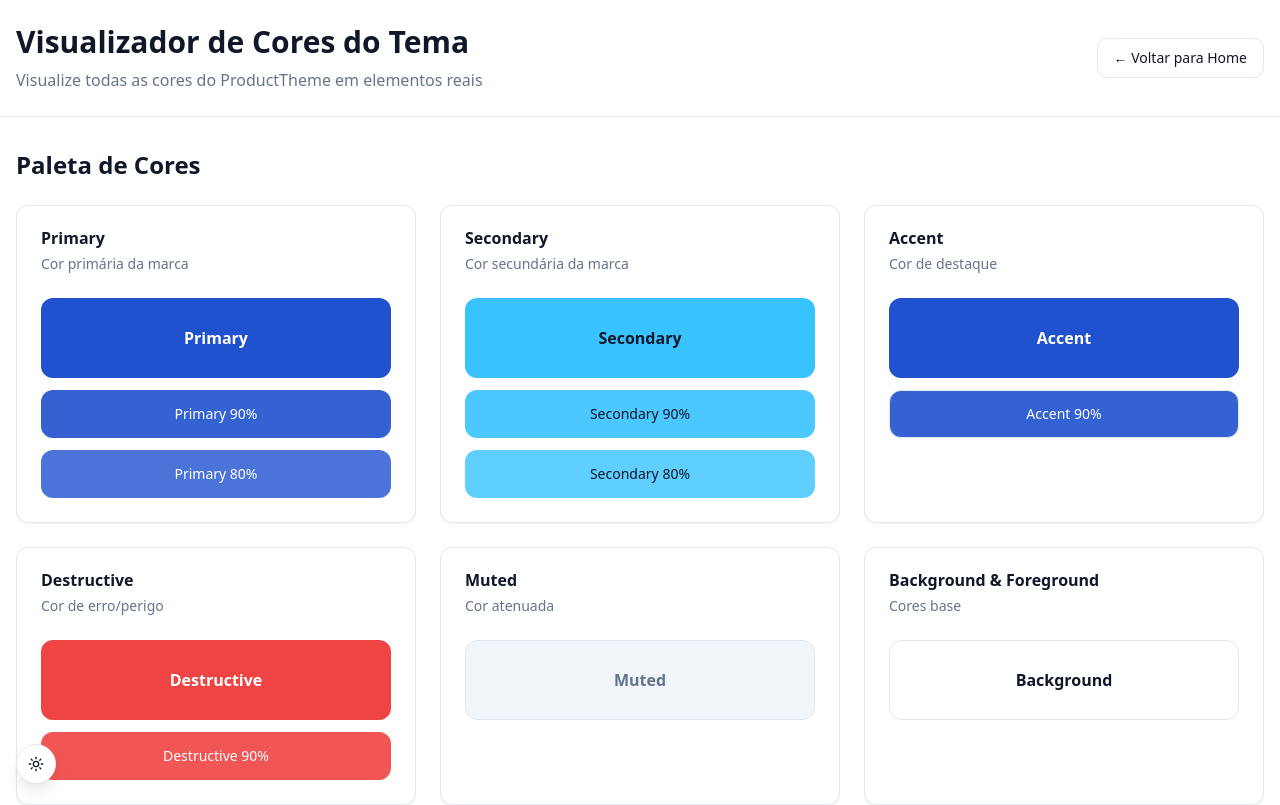
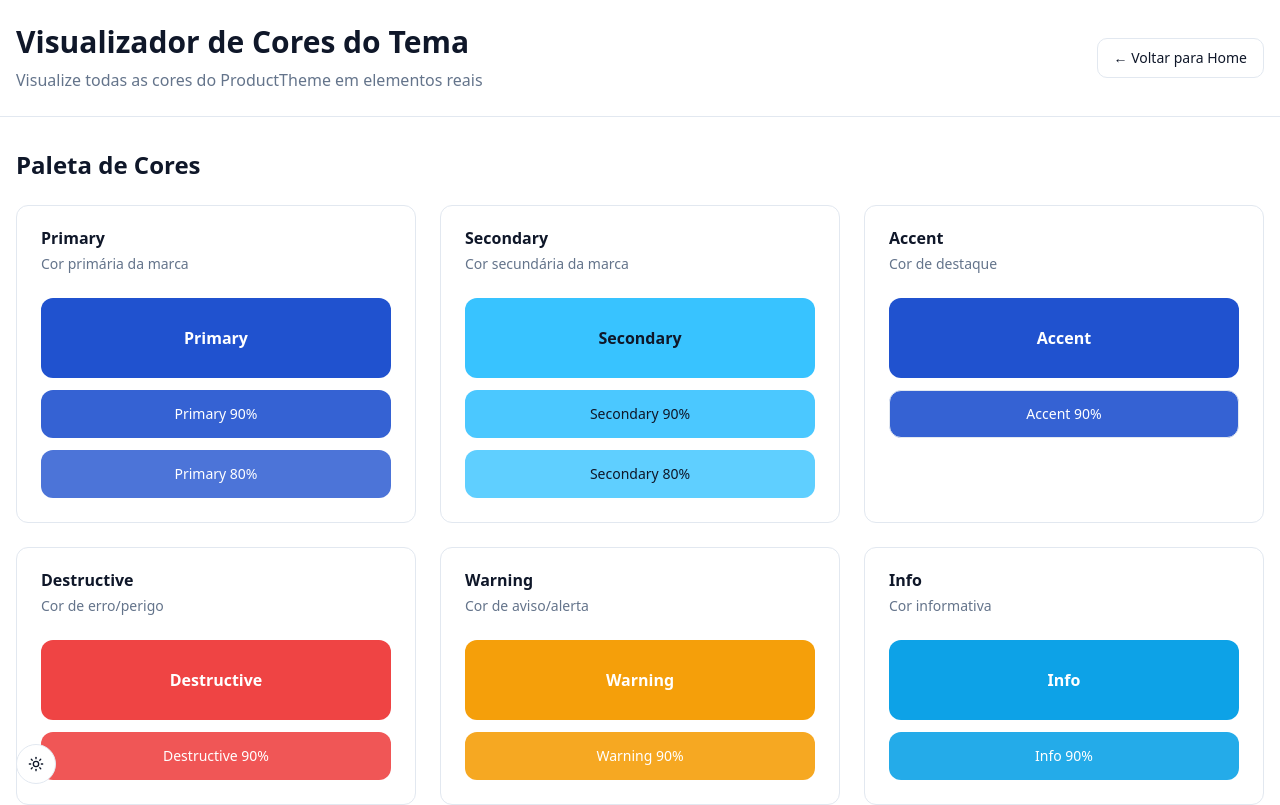
Before and after one commit to danilocanalle/nextjs-tailwind-sass-with-products-boilerplate, a Next.js app: page /theme-colors in a window 1280 px wide. Shown: the top 805 px of the page. Built offline with nearby package versions, Linux system fonts and the light colour scheme; no server answers.

Commit message:
feat: add warning, info, and success color utilities and update theme configuration

```diff
--- a/src/app/api/user/route.ts
+++ b/src/app/api/user/route.ts
@@ -44,6 +44,12 @@ const mockUser = {
       ring: "0 84% 50%",
       destructive: "0 84% 60%",
       destructiveForeground: "0 0% 100%",
+      success: "142 76% 36%",
+      successForeground: "0 0% 100%",
+      warning: "38 92% 50%",
+      warningForeground: "0 0% 100%",
+      info: "199 89% 48%",
+      infoForeground: "0 0% 100%",
       gradientPrimary:
         "linear-gradient(135deg, hsl(0 84% 50%), hsl(15 90% 55%))",
       gradientHero:
@@ -71,6 +77,12 @@ const mockUser = {
       ring: "0 84% 60%",
       destructive: "0 62% 50%",
       destructiveForeground: "0 0% 100%",
+      success: "142 76% 46%",
+      successForeground: "0 0% 100%",
+      warning: "38 92% 60%",
+      warningForeground: "0 0% 100%",
+      info: "199 89% 58%",
+      infoForeground: "0 0% 100%",
       gradientPrimary:
         "linear-gradient(135deg, hsl(0 84% 60%), hsl(15 90% 60%))",
       gradientHero:
--- a/src/app/globals.css
+++ b/src/app/globals.css
@@ -31,6 +31,15 @@
 
   --color-destructive: hsl(var(--destructive));
   --color-destructive-foreground: hsl(var(--destructive-foreground));
+
+  --color-warning: hsl(var(--warning));
+  --color-warning-foreground: hsl(var(--warning-foreground));
+
+  --color-info: hsl(var(--info));
+  --color-info-foreground: hsl(var(--info-foreground));
+
+  --color-success: hsl(var(--success));
+  --color-success-foreground: hsl(var(--success-foreground));
 
   --color-muted: hsl(var(--muted));
   --color-muted-foreground: hsl(var(--muted-foreground));
@@ -103,119 +112,9 @@
   }
 }
 
-/* Definition of the design system. All colors, gradients, fonts, etc should be defined here.
-All colors MUST be HSL.
-*/
-
-@layer base {
-  :root {
-    --background: 0 0% 100%;
-    --foreground: 222.2 47% 11%;
-
-    --card: 0 0% 100%;
-    --card-foreground: 222.2 47% 11%;
-
-    --popover: 0 0% 100%;
-    --popover-foreground: 222.2 47% 11%;
-
-    --primary: 142 76% 36%;
-    --primary-foreground: 0 0% 100%;
-
-    --secondary: 210 40% 96.1%;
-    --secondary-foreground: 222.2 47% 11%;
-
-    --muted: 210 40% 96.1%;
-    --muted-foreground: 215.4 16.3% 46.9%;
-
-    --accent: 142 76% 36%;
-    --accent-foreground: 0 0% 100%;
-
-    --destructive: 0 84.2% 60.2%;
-    --destructive-foreground: 0 0% 100%;
-
-    --border: 214.3 31.8% 91.4%;
-    --input: 214.3 31.8% 91.4%;
-    --ring: 142 76% 36%;
-
-    --radius: 0.75rem;
-
-    --gradient-primary: linear-gradient(
-      135deg,
-      hsl(142 76% 36%),
-      hsl(142 76% 46%)
-    );
-    --gradient-hero: linear-gradient(180deg, hsl(0 0% 100%), hsl(142 76% 96%));
-
-    --shadow-sm: 0 1px 2px 0 hsl(0 0% 0% / 0.05);
-    --shadow-md: 0 4px 6px -1px hsl(0 0% 0% / 0.1);
-    --shadow-lg: 0 10px 15px -3px hsl(0 0% 0% / 0.1);
-    --shadow-primary: 0 10px 30px -10px hsl(142 76% 36% / 0.3);
-
-    --sidebar-background: 0 0% 98%;
-    --sidebar-foreground: 240 5.3% 26.1%;
-    --sidebar-primary: 142 76% 36%;
-    --sidebar-primary-foreground: 0 0% 100%;
-    --sidebar-accent: 240 4.8% 95.9%;
-    --sidebar-accent-foreground: 240 5.9% 10%;
-    --sidebar-border: 220 13% 91%;
-    --sidebar-ring: 142 76% 36%;
-  }
-
-  .dark {
-    --background: 222.2 47% 11%;
-    --foreground: 210 40% 98%;
-
-    --card: 217.2 32.6% 17.5%;
-    --card-foreground: 210 40% 98%;
-
-    --popover: 217.2 32.6% 17.5%;
-    --popover-foreground: 210 40% 98%;
-
-    --primary: 142 76% 46%;
-    --primary-foreground: 0 0% 100%;
-
-    --secondary: 217.2 32.6% 17.5%;
-    --secondary-foreground: 210 40% 98%;
-
-    --muted: 222.2 33% 15%;
-    --muted-foreground: 215 20.2% 65.1%;
-
-    --accent: 142 76% 46%;
-    --accent-foreground: 0 0% 100%;
-
-    --destructive: 0 62.8% 50%;
-    --destructive-foreground: 0 0% 100%;
-
-    --border: 217.2 32.6% 27.5%;
-    --input: 217.2 32.6% 27.5%;
-    --ring: 142 76% 46%;
-
-    --gradient-primary: linear-gradient(
-      135deg,
-      hsl(142 76% 36%),
-      hsl(142 76% 46%)
-    );
-    --gradient-hero: linear-gradient(
-      180deg,
-      hsl(222.2 47% 11%),
-      hsl(142 76% 16%)
-    );
-
-    --shadow-sm: 0 1px 2px 0 hsl(0 0% 0% / 0.3);
-    --shadow-md: 0 4px 6px -1px hsl(0 0% 0% / 0.3);
-    --shadow-lg: 0 10px 15px -3px hsl(0 0% 0% / 0.3);
-    --shadow-primary: 0 10px 30px -10px hsl(142 76% 46% / 0.4);
-
-    --sidebar-background: 217.2 32.6% 17.5%;
-    --sidebar-foreground: 240 4.8% 95.9%;
-    --sidebar-primary: 142 76% 46%;
-    --sidebar-primary-foreground: 0 0% 100%;
-    --sidebar-accent: 240 3.7% 15.9%;
-    --sidebar-accent-foreground: 240 4.8% 95.9%;
-    --sidebar-border: 240 3.7% 15.9%;
-    --sidebar-ring: 142 76% 46%;
-  }
-}
+/* All theme colors are injected dynamically from product configurations
+   via ProductThemeStyle and ProductThemeScript components. No manual
+   color definitions should be placed here - they come from the product config. */
 
 @layer base {
   * {
--- a/src/app/theme-colors/page.tsx
+++ b/src/app/theme-colors/page.tsx
@@ -141,6 +141,72 @@ export default function ThemeColorsPage() {
               </CardContent>
             </Card>
 
+            {/* Warning */}
+            <Card>
+              <CardHeader>
+                <CardTitle>Warning</CardTitle>
+                <CardDescription>Cor de aviso/alerta</CardDescription>
+              </CardHeader>
+              <CardContent>
+                <div className="space-y-3">
+                  <div className="h-20 rounded-lg bg-warning flex items-center justify-center">
+                    <span className="text-warning-foreground font-semibold">
+                      Warning
+                    </span>
+                  </div>
+                  <div className="h-12 rounded-lg bg-warning/90 flex items-center justify-center">
+                    <span className="text-warning-foreground text-sm">
+                      Warning 90%
+                    </span>
+                  </div>
+                </div>
+              </CardContent>
+            </Card>
+
+            {/* Info */}
+            <Card>
+              <CardHeader>
+                <CardTitle>Info</CardTitle>
+                <CardDescription>Cor informativa</CardDescription>
+              </CardHeader>
+              <CardContent>
+                <div className="space-y-3">
+                  <div className="h-20 rounded-lg bg-info flex items-center justify-center">
+                    <span className="text-info-foreground font-semibold">
+                      Info
+                    </span>
+                  </div>
+                  <div className="h-12 rounded-lg bg-info/90 flex items-center justify-center">
+                    <span className="text-info-foreground text-sm">
+                      Info 90%
+                    </span>
+                  </div>
+                </div>
+              </CardContent>
+            </Card>
+
+            {/* Success */}
+            <Card>
+              <CardHeader>
+                <CardTitle>Success</CardTitle>
+                <CardDescription>Cor de sucesso</CardDescription>
+              </CardHeader>
+              <CardContent>
+                <div className="space-y-3">
+                  <div className="h-20 rounded-lg bg-success flex items-center justify-center">
+                    <span className="text-success-foreground font-semibold">
+                      Success
+                    </span>
+                  </div>
+                  <div className="h-12 rounded-lg bg-success/90 flex items-center justify-center">
+                    <span className="text-success-foreground text-sm">
+                      Success 90%
+                    </span>
+                  </div>
+                </div>
+              </CardContent>
+            </Card>
+
             {/* Muted */}
             <Card>
               <CardHeader>
@@ -226,6 +292,17 @@ export default function ThemeColorsPage() {
                 <Badge variant="secondary">Secondary Badge</Badge>
                 <Badge variant="destructive">Destructive Badge</Badge>
                 <Badge variant="outline">Outline Badge</Badge>
+              </div>
+              <div className="flex flex-wrap gap-4 mt-4">
+                <Badge className="bg-warning text-warning-foreground">
+                  Warning Badge
+                </Badge>
+                <Badge className="bg-info text-info-foreground">
+                  Info Badge
+                </Badge>
+                <Badge className="bg-success text-success-foreground">
+                  Success Badge
+                </Badge>
               </div>
             </CardContent>
           </Card>
@@ -469,6 +546,11 @@ export default function ThemeColorsPage() {
               <p className="text-destructive">
                 text-destructive - Texto de erro/perigo
               </p>
+              <p className="text-warning">
+                text-warning - Texto de aviso/alerta
+              </p>
+              <p className="text-info">text-info - Texto informativo</p>
+              <p className="text-success">text-success - Texto de sucesso</p>
             </CardContent>
           </Card>
         </section>
--- a/src/components/product-provider.tsx
+++ b/src/components/product-provider.tsx
@@ -78,8 +78,14 @@ function _injectCSSVariablesDirect(theme: ProductTheme) {
   root.style.setProperty("--destructive", theme.destructive);
   root.style.setProperty(
     "--destructive-foreground",
-    theme.destructiveForeground
+    theme.destructiveForeground,
   );
+  root.style.setProperty("--warning", theme.warning);
+  root.style.setProperty("--warning-foreground", theme.warningForeground);
+  root.style.setProperty("--info", theme.info);
+  root.style.setProperty("--info-foreground", theme.infoForeground);
+  root.style.setProperty("--success", theme.success);
+  root.style.setProperty("--success-foreground", theme.successForeground);
 
   // Gradients
   root.style.setProperty("--gradient-primary", theme.gradientPrimary);
@@ -117,7 +123,7 @@ export function ProductProvider({ children }: ProductProviderProps) {
       product: config,
       theme: currentTheme,
     }),
-    [currentTheme]
+    [currentTheme],
   );
 
   return (
--- a/src/components/product-theme-script.tsx
+++ b/src/components/product-theme-script.tsx
@@ -40,6 +40,12 @@ function generateCSSVariables(theme: ProductTheme): string {
     --ring: ${theme.ring};
     --destructive: ${theme.destructive};
     --destructive-foreground: ${theme.destructiveForeground};
+    --warning: ${theme.warning};
+    --warning-foreground: ${theme.warningForeground};
+    --info: ${theme.info};
+    --info-foreground: ${theme.infoForeground};
+    --success: ${theme.success};
+    --success-foreground: ${theme.successForeground};
     --gradient-primary: ${theme.gradientPrimary};
     --gradient-hero: ${theme.gradientHero};
     --radius: ${theme.radius};
--- a/src/config/products/product-a.ts
+++ b/src/config/products/product-a.ts
@@ -45,6 +45,12 @@ export const productA: ProductConfig = {
       // Semantic
       destructive: "0 84.2% 60.2%",
       destructiveForeground: "0 0% 100%",
+      success: "142 76% 36%",
+      successForeground: "0 0% 100%",
+      warning: "38 92% 50%",
+      warningForeground: "0 0% 100%",
+      info: "199 89% 48%",
+      infoForeground: "0 0% 100%",
 
       // Gradients
       gradientPrimary:
@@ -79,6 +85,12 @@ export const productA: ProductConfig = {
       // Semantic
       destructive: "0 62.8% 50%",
       destructiveForeground: "0 0% 100%",
+      success: "142 76% 46%",
+      successForeground: "0 0% 100%",
+      warning: "38 92% 60%",
+      warningForeground: "0 0% 100%",
+      info: "199 89% 58%",
+      infoForeground: "0 0% 100%",
 
       // Gradients
       gradientPrimary:
--- a/src/config/products/product-b.ts
+++ b/src/config/products/product-b.ts
@@ -45,6 +45,12 @@ export const productB: ProductConfig = {
       // Semantic
       destructive: "0 84.2% 60.2%",
       destructiveForeground: "0 0% 100%",
+      success: "142 76% 36%",
+      successForeground: "0 0% 100%",
+      warning: "38 92% 50%",
+      warningForeground: "0 0% 100%",
+      info: "199 89% 48%",
+      infoForeground: "0 0% 100%",
 
       // Gradients
       gradientPrimary:
@@ -79,6 +85,12 @@ export const productB: ProductConfig = {
       // Semantic
       destructive: "0 62.8% 50%",
       destructiveForeground: "0 0% 100%",
+      success: "142 76% 46%",
+      successForeground: "0 0% 100%",
+      warning: "38 92% 60%",
+      warningForeground: "0 0% 100%",
+      info: "199 89% 58%",
+      infoForeground: "0 0% 100%",
 
       // Gradients
       gradientPrimary:
```
Also changed, not shown: src/config/products/types.ts (+9 -0 lines).
